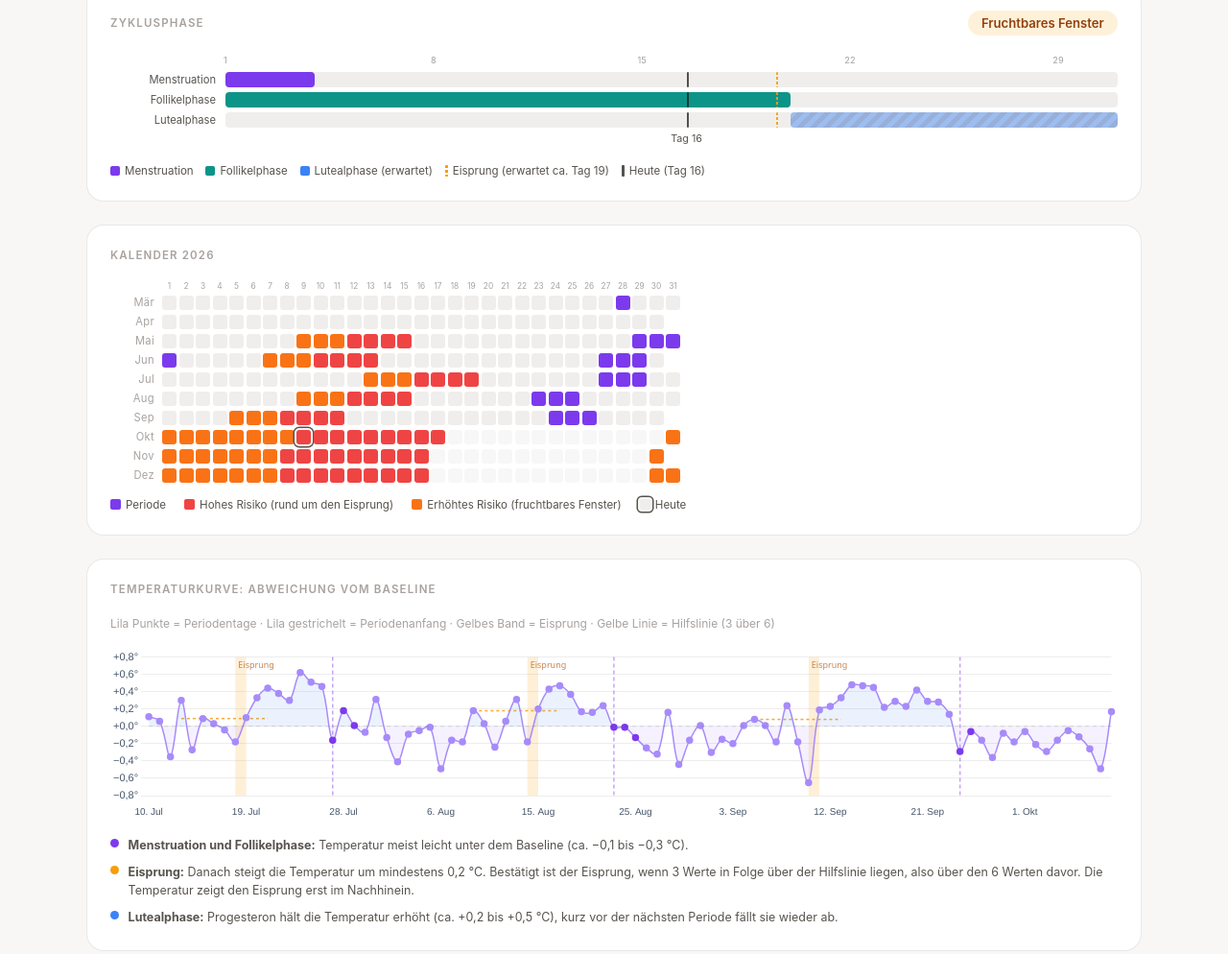
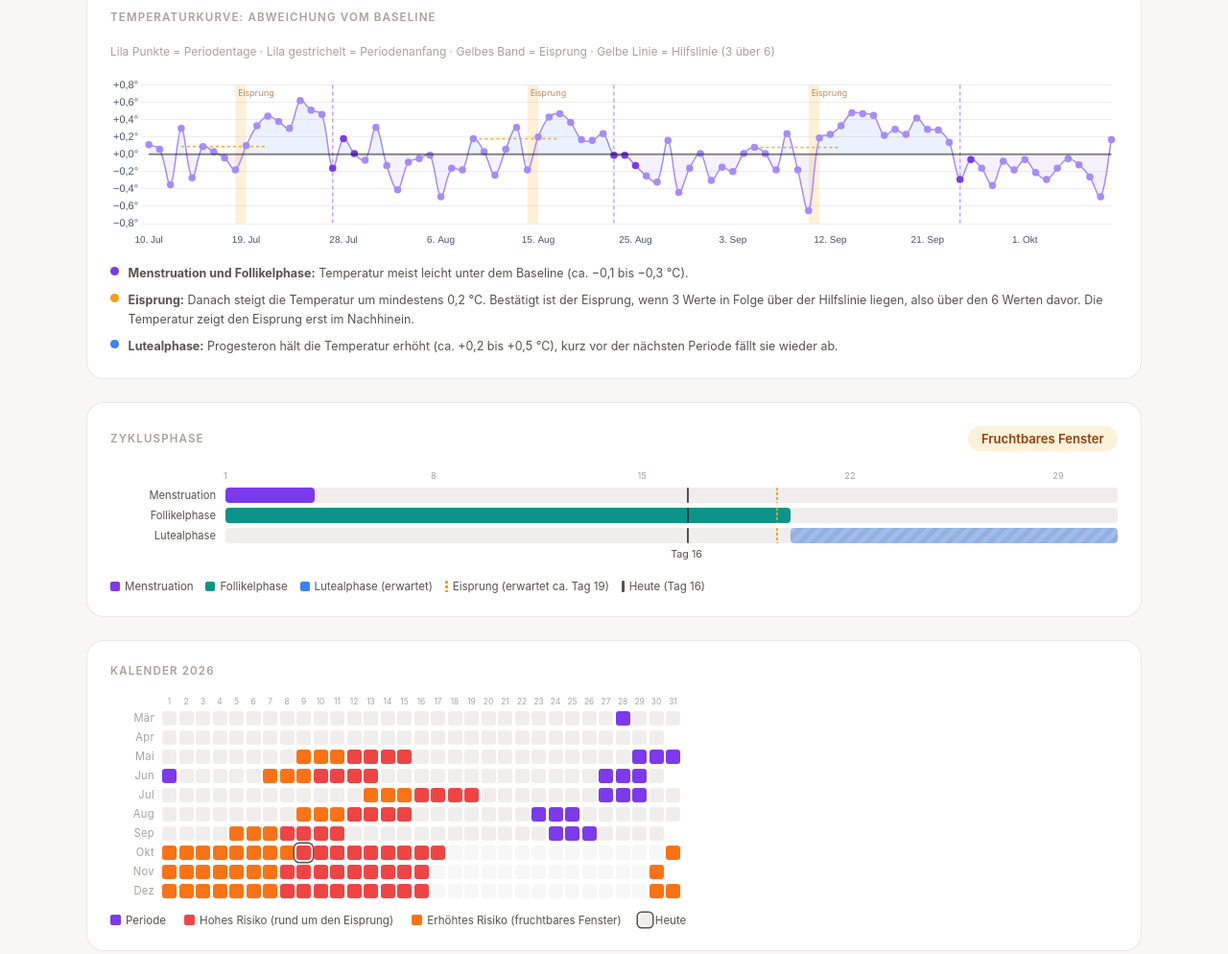
Before and after one commit to vivienkarl94/oura-dashboard, a plain HTML site: page docs/index.html in a window 1280 px wide. Shown: the part 779-1773 px from the top of the page at 96% size. Drawn offline with nearby package versions, Linux system fonts and the light colour scheme.

Commit message:
style: Nulllinie der Temperaturkurve hervorgehoben, Kurve direkt unter die Tagesauswertung
Co-Authored-By: Claude Opus 5.5 <noreply@anthropic.com>

```diff
--- a/docs/index.html
+++ b/docs/index.html
@@ -1323,9 +1323,8 @@ function buildTempChart(temperatureData, periodSet, cycleInfos) {
       const y0 = scales.y.getPixelForValue(0);
       if (y0 < chartArea.top || y0 > chartArea.bottom) return;
       ctx.save();
-      ctx.setLineDash([4, 4]);
-      ctx.strokeStyle = 'rgba(0,0,0,0.12)';
-      ctx.lineWidth = 1;
+      ctx.strokeStyle = 'rgba(0,0,0,0.45)';
+      ctx.lineWidth = 2;
       ctx.beginPath();
       ctx.moveTo(chartArea.left, y0);
       ctx.lineTo(chartArea.right, y0);
@@ -1507,15 +1506,6 @@ async function init() {
       ${buildDailyAssessment({ currentDay, avgLength, phases, model, shift: currentShift, lastStart, tempStatus, nextPeriod, lastCompleted, latestTempDay, today })}
 
       <div class="card">
-        ${buildPhaseCard(phases, currentDay, currentPeriodDuration)}
-      </div>
-
-      <div class="card">
-        <div class="section-title">Kalender ${today.slice(0, 4)}</div>
-        ${buildCalendar(periodSet, redSet, orangeSet, today)}
-      </div>
-
-      <div class="card">
         <div class="section-title">Temperaturkurve: Abweichung vom Baseline</div>
         <div style="font-size:.75rem;color:var(--text-dim);margin-bottom:1rem;line-height:1.5">
           Lila Punkte = Periodentage · Lila gestrichelt = Periodenanfang · Gelbes Band = Eisprung · Gelbe Linie = Hilfslinie (3 über 6)
@@ -1538,6 +1528,15 @@ async function init() {
       </div>
 
       <div class="card">
+        ${buildPhaseCard(phases, currentDay, currentPeriodDuration)}
+      </div>
+
+      <div class="card">
+        <div class="section-title">Kalender ${today.slice(0, 4)}</div>
+        ${buildCalendar(periodSet, redSet, orangeSet, today)}
+      </div>
+
+      <div class="card">
         <div class="section-title">Verlauf</div>
         <div class="cycle-list">${buildCycleList(cycleInfos, currentDay)}</div>
       </div>
```
